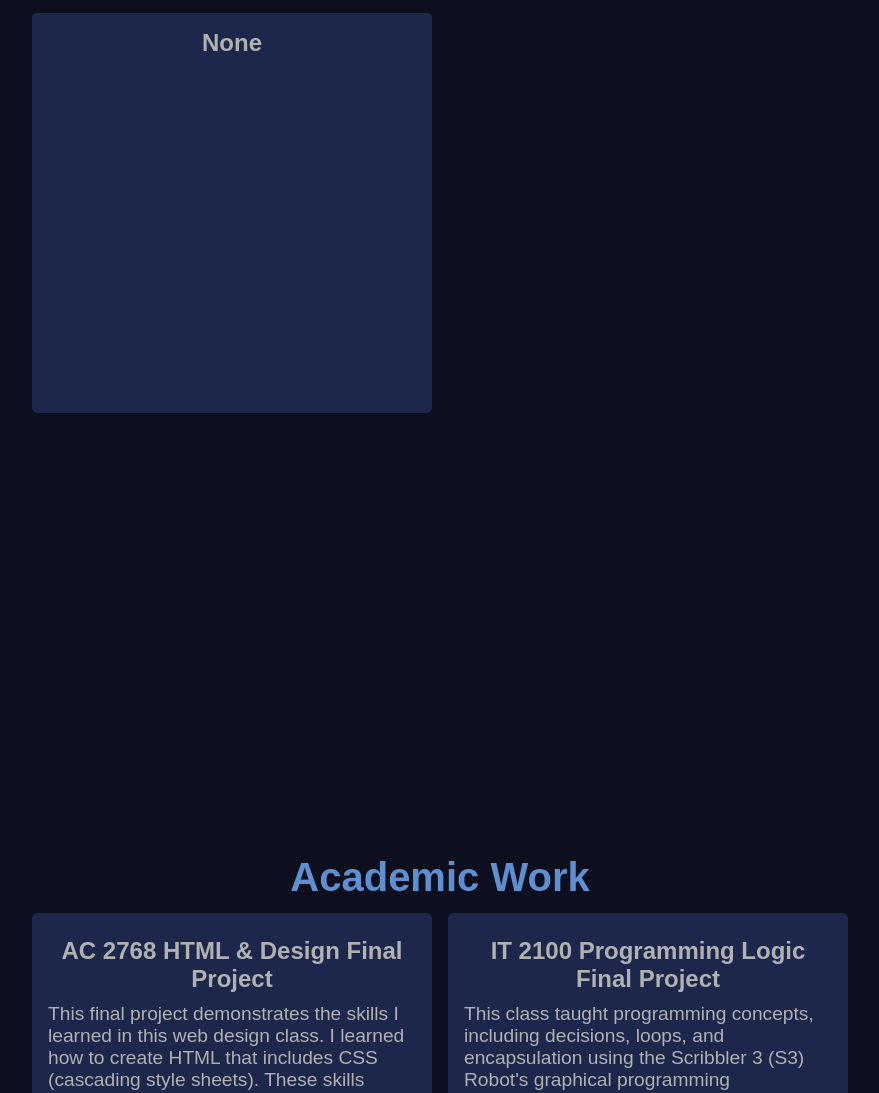
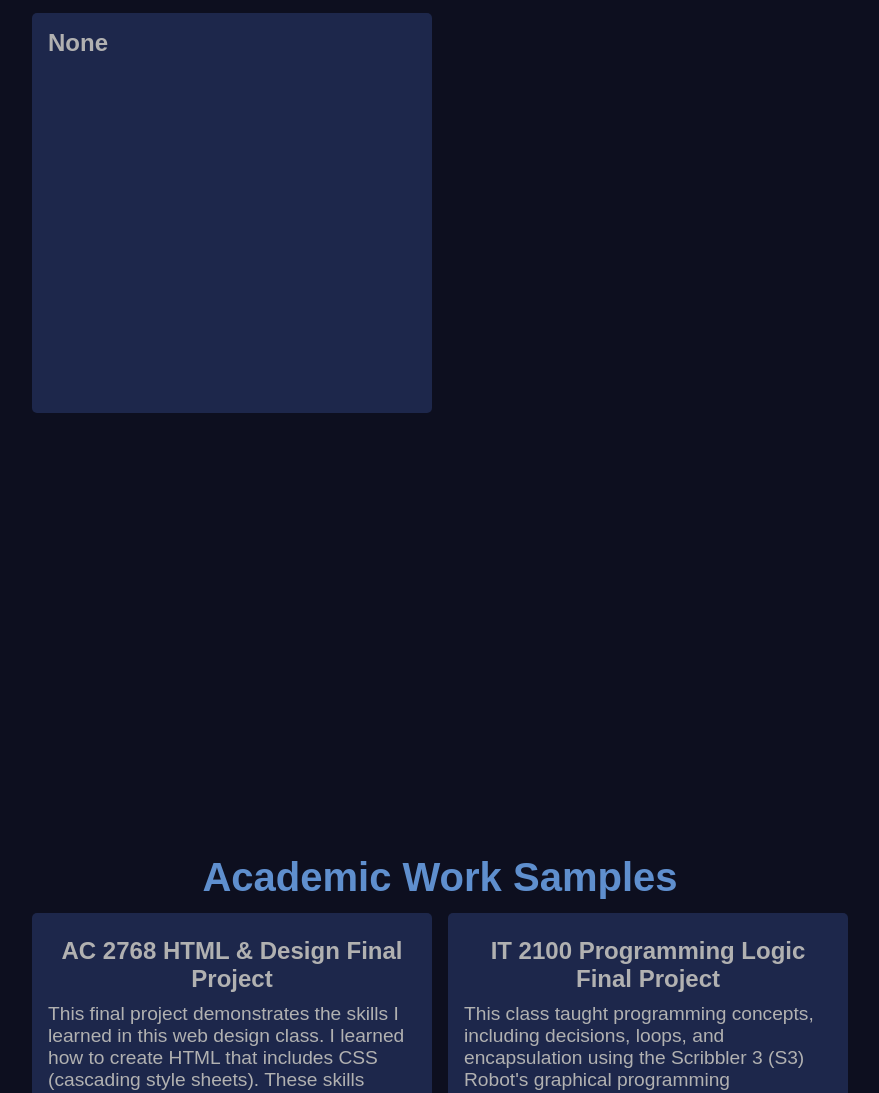
Before and after one commit to NicholasMagnemi/portfolio, a plain HTML site: page index.html in a window 1280 px wide. Shown: the part 1083-2176 px from the top of the page, without its empty margins (200-1079 px from the left). Drawn offline with Linux system fonts and the light colour scheme; a script that the page names is missing.

Commit message:
removed Center tag

```diff
--- a/index.html
+++ b/index.html
@@ -76,10 +76,10 @@
     <h2 class = "section-title">Experiences</h2>
     <section id = "experiences">
         <div class="grid-container">
-            <div class="box"><h2 class="None"><center>None</center></h2> </div>
+            <div class="box"><h2 class="None">None</h2> </div>
         </div>
     </section>
-    <h2 class = "section-title">Academic Work</h2>
+    <h2 class = "section-title">Academic Work Samples</h2>
     <section class = "academic-work">
         <div class="grid-container">
             <div class="box">
```
